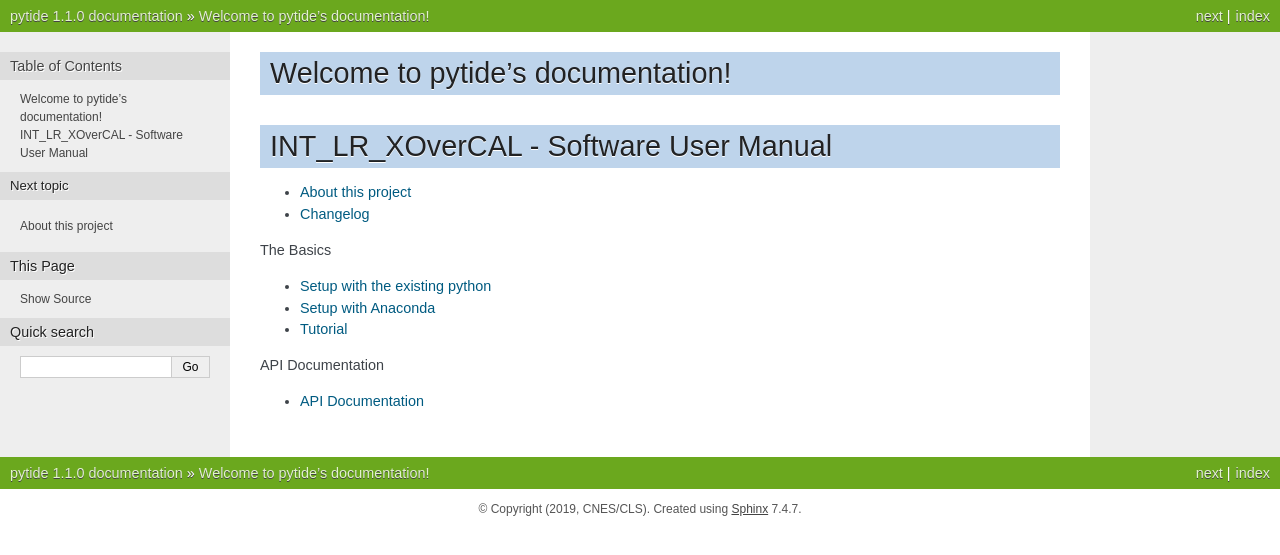
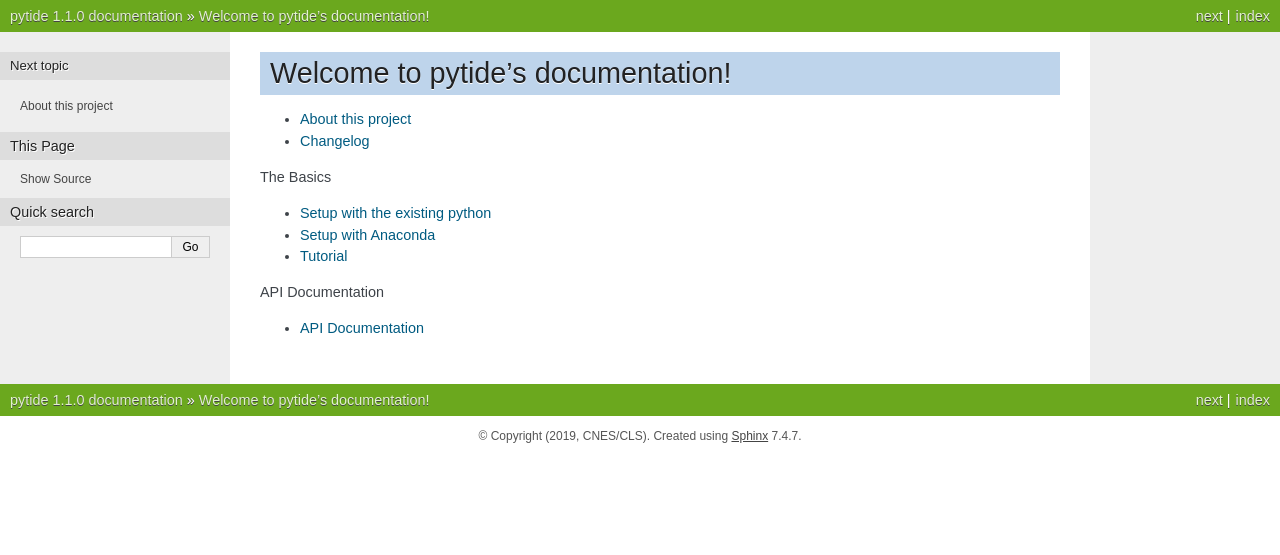
Before and after one commit to CNES/pangeo-pytide, a Sphinx documentation site: the page built from docs/source/index.rst, in a window 1280 px wide. Shown: the top 555 px of the page. Built offline with Sphinx 7.4.7, drawn with Linux system fonts in a browser that asks for light colours.

Commit message:
The title is double.

```diff
--- a/docs/source/index.rst
+++ b/docs/source/index.rst
@@ -1,8 +1,5 @@
 Welcome to pytide's documentation!
 ==================================
-
-INT_LR_XOverCAL - Software User Manual
-======================================
 
 .. only: not latex
 
```
